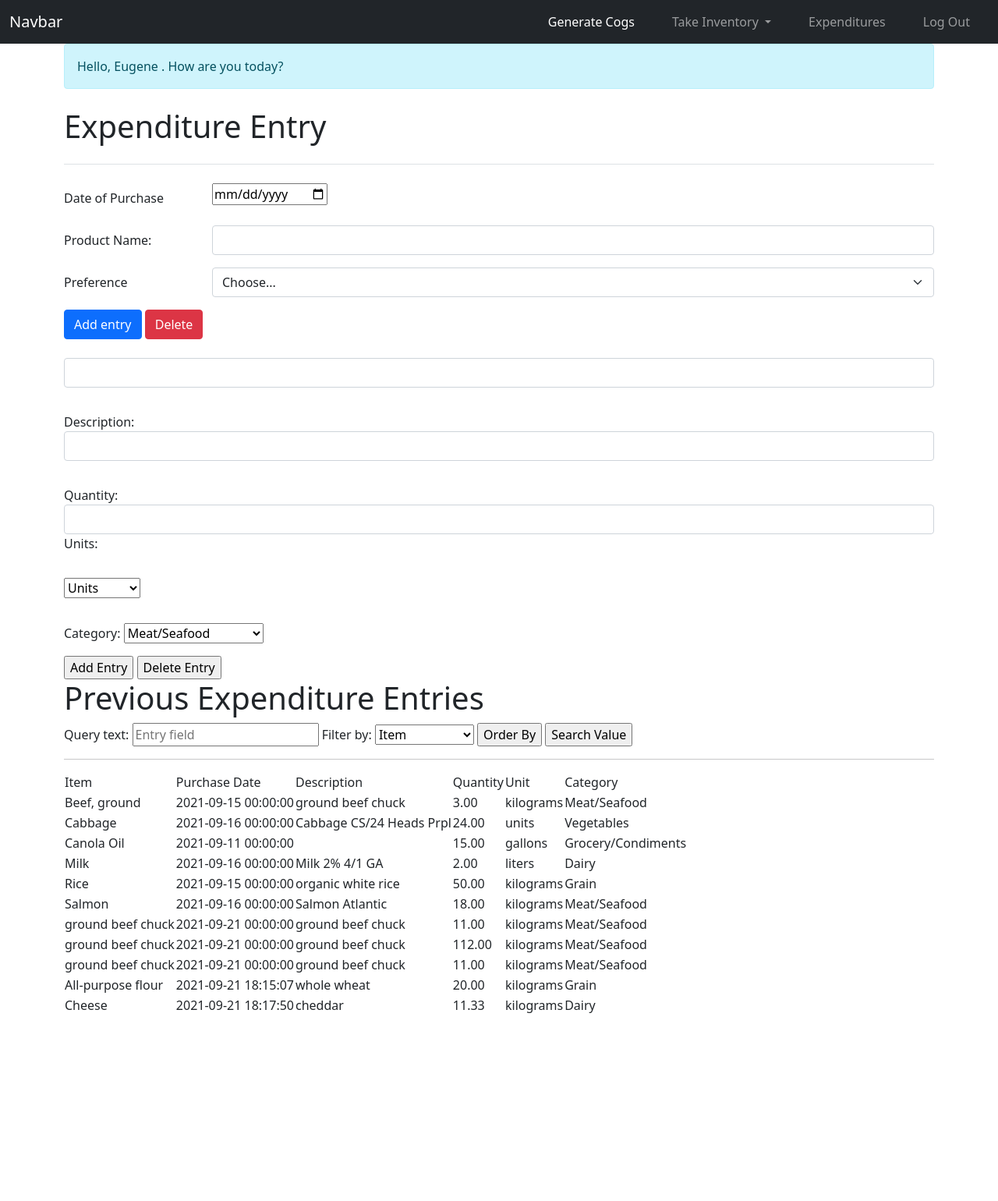
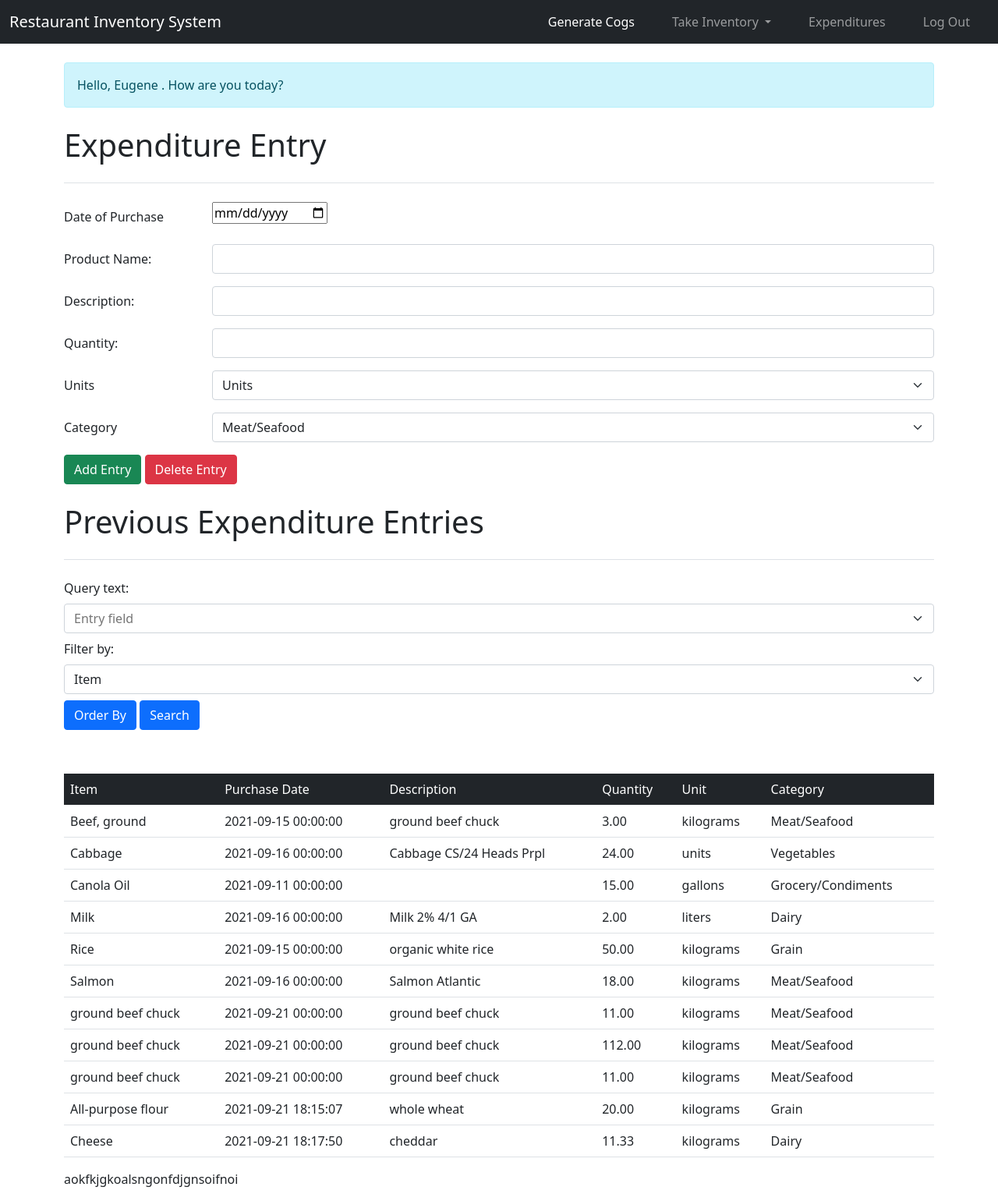
Before and after one commit to Euge908/CPG2-Final-Project, a PHP site: page / in a window 1280 px wide. Shown: the whole page at 78% size. Before the commit the page ends 1299 px from the top, so only its background shows below. Run offline with PHP 8.4, Linux system fonts and the light colour scheme; a user stored in the database is signed in; data comes from the database, SQL or seed files in the repository.

Commit message:
full style

```diff
--- a/bootstrapTest(DeleteMeAfterwards).html
+++ b/bootstrapTest(DeleteMeAfterwards).html
@@ -110,6 +110,8 @@
     <div class = "pb-2 mt-4 mb-2 border-bottom">
         <h1>Previous Expenditure Entries</h1>
     </div>
+
+
     <table class="table table-hover">
         <thead class = "table-dark ">
         <tr>
--- a/index.php
+++ b/index.php
@@ -6,6 +6,9 @@ session_start();
 
 	$user_data = check_login($usersConnection);
 //    echo $user_data['privelege'];
+
+    $danger = "";
+
 
 ?>
 
@@ -16,13 +19,14 @@ session_start();
 
     <link href="https://cdn.jsdelivr.net/npm/bootstrap@5.0.2/dist/css/bootstrap.min.css" rel="stylesheet" integrity="sha384-EVSTQN3/azprG1Anm3QDgpJLIm9Nao0Yz1ztcQTwFspd3yD65VohhpuuCOmLASjC" crossorigin="anonymous">
 
+
 </head>
 <body>
-
+<script src="https://cdn.jsdelivr.net/npm/bootstrap@5.0.2/dist/js/bootstrap.bundle.min.js" integrity="sha384-MrcW6ZMFYlzcLA8Nl+NtUVF0sA7MsXsP1UyJoMp4YLEuNSfAP+JcXn/tWtIaxVXM" crossorigin="anonymous"></script>
 
 <nav class="navbar navbar-expand-lg navbar-dark bg-dark">
     <div class="container-fluid">
-        <a class="navbar-brand" href="#">Navbar</a>
+        <a class="navbar-brand" href="index.html">Restaurant Inventory System</a>
         <button class="navbar-toggler" type="button" data-bs-toggle="collapse" data-bs-target="#navbarSupportedContent" aria-controls="navbarSupportedContent" aria-expanded="false" aria-label="Toggle navigation">
             <span class="navbar-toggler-icon"></span>
         </button>
@@ -62,10 +66,20 @@ session_start();
 
 <div class = "container">
 
+
+
+    <br>
     <div class="alert alert-info" role="alert">
         Hello, <?php echo $user_data['name']; ?>. How are you today?
     </div>
 
+    <?php
+    ?>
+
+
+    <?php
+        echo $danger;
+    ?>
 
     <h1 class = "pb-4 mt-4 mb-4 border-bottom">Expenditure Entry</h1>
 
@@ -76,58 +90,41 @@ session_start();
         <div class="row mb-3">
             <label for="dateOfPurchase" class="col-sm-2 col-form-label">Date of Purchase</label>
             <div class="col-sm-10">
-                <input input id="text" type="date" name="dateOfPurchase" requiredclass="form-control" id="dateOfPurchase">
+                <input input id="text" type="date" name="dateOfPurchase" requiredclass="form-control" id="dateOfPurchase" required>
+            </div>
+        </div>
+
+        <!--Product Name-->
+        <div class="row mb-3">
+            <label for="productName" class="col-sm-2 col-form-label">Product Name:</label>
+            <div class="col-sm-10">
+                <input type="text" class="form-control" id="productName" name="productName" required>
+            </div>
+        </div>
+
+        <!--Description-->
+        <div class="row mb-3">
+            <label for="description" class="col-sm-2 col-form-label">Description: </label>
+            <div class="col-sm-10">
+                <input type="text" class="form-control" id="description" name="description" required>
+            </div>
+        </div>
+
+        <!--Quantity-->
+        <div class="row mb-3">
+            <label for="quantity" class="col-sm-2 col-form-label">Quantity: </label>
+            <div class="col-sm-10">
+                <input type="text" class="form-control" id="quantity" name="quantity" required>
             </div>
         </div>
 
 
+        <!--Units-->
         <div class="row mb-3">
-            <label for="inputPassword3" class="col-sm-2 col-form-label">Product Name:</label>
+            <label class="col-sm-2 col-form-label" for="units">Units</label>
             <div class="col-sm-10">
-                <input type="password" class="form-control" id="inputPassword3">
-            </div>
-        </div>
 
-        <div class="row mb-3">
-            <label class="col-sm-2 col-form-label" for="preference">Preference</label>
-            <div class="col-sm-10">
-                <select class="form-select" id="preference">
-                    <option selected>Choose...</option>
-                    <option value="1">One</option>
-                    <option value="2">Two</option>
-                    <option value="3">Three</option>
-                </select>
-            </div>
-        </div>
-
-
-        <button type="submit" class="text-right btn btn-primary">Add entry</button>
-        <button type="submit" class="text-right btn btn-danger">Delete</button>
-
-    </form>
-
-
-    <form method="post">
-
-        <div class="form-group pb-2 mt-4 mb-2 ">
-
-        <input id="text" class="form-control email" type="text" name="productName" required>
-        </div>
-
-        <div class="form-group pb-2 mt-4 mb-2 ">
-        Description:
-        <input id="text" class="form-control email" type="text" name="description" required>
-        </div>
-
-        <div class="form-group pb-2 mt-4 mb-2 ">
-        Quantity:
-
-        <input class="form-control email"  id="text" type="text" name="quantity" required>
-        Units:
-        </div>
-
-        <div class="form-group pb-2 mt-4 mb-2 ">
-        <select id="text" type="text" name="units" required>
+                <select class="form-select" id="units" type="text" name="units" required>
                     <option value='units'>Units</option>
                     <option value="kilograms">Kilograms</option>
                     <option value="boxes">Boxes</option>
@@ -135,11 +132,13 @@ session_start();
                     <option value="gallons">Gallons</option>
                 </select>
             </div>
+        </div>
 
-        <div class="form-group pb-2 mt-4 mb-2 ">
-        Category:
 
-        <select id="text" type="text" name="category" required>
+        <div class="row mb-3">
+            <label class="col-sm-2 col-form-label" for="category">Category</label>
+            <div class="col-sm-10">
+                <select class="form-select" id="category" name = "category" required>
                     <option value='Meat/Seafood'>Meat/Seafood</option>
                     <option value="Vegetables">Vegetables</option>
                     <option value="Grocery/Condiments">Grocery/Condiments</option>
@@ -151,19 +150,34 @@ session_start();
                     <option value="Minor Equipment">Minor Equipment</option>
                 </select>
             </div>
+        </div>
 
-        <input id="button" type="submit" name="addEntry" value="Add Entry">
-        <input id="button" type="submit" name="deleteEntry" value="Delete Entry">
+
+    <!--TODO: Change BUTTON colors-->
+        <button type="submit" name="addEntry" value="Add Entry" class="text-right btn btn-success"> Add Entry</button>
+        <button type="submit" name="deleteEntry" value="Delete Entry" class="text-right btn btn-danger">Delete Entry</button>
     </form>
 
-    <h1>Previous Expenditure Entries</h1>
 
+    <h1 class = "pb-4 mt-4 mb-4 border-bottom">Previous Expenditure Entries</h1>
     <form method = "post">
+
+        <div class = "form-row align-items-center">
+            <div class = "col-auto">
+                <label class="form-label" for="queryText">
                     Query text:
-        <input id="button" type="text" name="queryText" placeholder="Entry field">
+                </label>
+                <input class="form-select mb-2" id="queryText" type="text" name="queryText" placeholder="Entry field">
+            </div>
 
+
+            <div class = "col-auto">
+
+                <label class="form-label" for="columnToBeArranged">
                 Filter by:
-        <select id="text" type="text" name="columnToBeArranged">
+                </label>
+
+                <select class="form-select mb-2" id="columnToBeArranged" type="text" name="columnToBeArranged">
                     <option value='Item'>Item</option>
                     <option value="PurchaseDate">PurchaseDate</option>
                     <option value="Description">Description</option>
@@ -171,21 +185,29 @@ session_start();
                     <option value="Unit">Unit</option>
                     <option value="Category">Category</option>
                 </select>
+            </div>
 
-        <input id="button" type="submit" name="orderBy" value="Order By">
-        <input id="button" type="submit" name="searchValue" value="Search Value">
+            <div class = "col-auto">
+                <button class="btn btn-primary mb-2" id="orderButton" type="submit" name="orderBy">Order By</button>
+                <button class="btn btn-primary mb-2" id="searchButton" type="submit" name="searchValue">Search</button>
+            </div>
+        </div>
     </form>
 
-    <table>
+
+
+    <table class="table table-hover">
+
+        <thead class = "table-dark ">
         <tr>
-            <td>Item</td>
-            <td>Purchase Date</td>
-            <td>Description</td>
-            <td>Quantity</td>
-            <td>Unit</td>
-            <td>Category</td>
+            <td scope="col">Item</td>
+            <td scope="col">Purchase Date</td>
+            <td scope="col">Description</td>
+            <td scope="col">Quantity</td>
+            <td scope="col">Unit</td>
+            <td scope="col">Category</td>
         </tr>
-
+        </thead>
 
 </div>
 
@@ -208,12 +230,19 @@ session_start();
         $modifyQuery = "";
 
         if (isset($_POST['addEntry'])) {
-            if(!empty($dateOfPurchase) or !empty($productName) or !empty($description) or !empty ($quantity) or !empty($units) or !empty($category))
+            echo !$dateOfPurchase;
+
+            if(!empty($productName) or !empty($description) or !empty ($quantity) or !empty($units) or !empty($category))
             {
                 $modifyQuery = "insert into  expenditure (Item, PurchaseDate, Description, Quantity, Unit, Category) values ('$productName', '$dateOfPurchase', '$description', '$quantity', '$units','$category')";
             }else{
-                echo "Error: One or more empty fields Detected. Input something valid, and try again. ";
+                $danger = "<div class=\"alert alert-danger\" role=\"alert\">
+                One or more empty Fields Detected!
+                </div>";
+                echo "HELLO";
+
             }
+
 
         }
         elseif (isset($_POST['deleteEntry'])) {
@@ -223,7 +252,9 @@ session_start();
             {
                 $modifyQuery = "delete from expenditure where Item ='$productName' AND PurchaseDate = '$dateOfPurchase' AND Description = '$description' AND Quantity ='$quantity' AND Unit = '$units' AND Category = '$category'";
             }else{
-                echo "Error: One or more empty fields Detected. Input something valid, and try again. ";
+                $danger = "<div class=\"alert alert-danger\" role=\"alert\">
+                One or more empty Fields Detected!
+                </div>";
             }
         }
 
@@ -231,15 +262,16 @@ session_start();
         //add condition to check if modifyQuery was successful
         if(!mysqli_query($inventoryConnection, $modifyQuery))
         {
-            die("Something went wrong with searching. Try again.");
+            $danger = "<div class=\"alert alert-danger\" role=\"alert\">
+                Something went wrong!
+                </div>";
+
         }
 
 
     }
-
-
-    echo "<hr/>";
-
+    echo "<br>";
+    echo "<br>";
 
 
 
@@ -255,7 +287,9 @@ session_start();
 
             if(empty($text))
             {
-                echo "Empty Text Field. Enter Text to query.";
+                $danger = "<div class=\"alert alert-danger\" role=\"alert\">
+                One or more empty Fields Detected!
+                </div>";
             }else{
 
                 if (isset($_POST['searchValue'])) {
@@ -288,9 +322,15 @@ session_start();
             }
         }
     }else{
-        die("Something Went Wrong with searching. Try Refreshing the page.");
-    }
+        $danger = "<div class=\"alert alert-danger\" role=\"alert\">
+                Something went wrong with the database. Try again later.
+                </div>";    }
+
     ?>
     </table>
+
+<P>aokfkjgkoalsngonfdjgnsoifnoi</P>
+
+<?php echo  $danger?>
 </body>
 </html>
```
Lines whose indentation alone changed are shown as unchanged.
